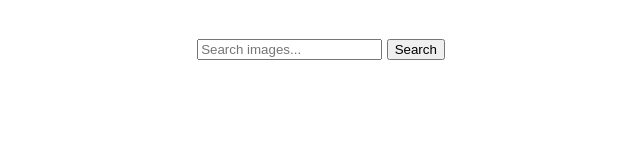
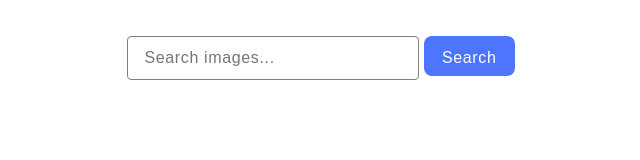
Before and after one commit to Kuzkoviy/goit-js-hw-12, a website built with Vite: page src/index.html in a window 1280 px wide. Shown: the whole page, without its empty margins (319-959 px from the left). Built offline with nearby package versions, Linux system fonts and the light colour scheme; what simplelightbox would draw is missing.

Commit message:
btn fixed

```diff
--- a/src/css/styles.css
+++ b/src/css/styles.css
@@ -188,3 +188,48 @@ color: #2e2f42;
     align-items: center;
     justify-content: center;
   }
+
+  .input {
+    font-family: 'Montserrat', sans-serif;
+  font-weight: 400;
+  font-size: 16px;
+  line-height: 1.5;
+  letter-spacing: 0.04em;
+  color: #808080;
+
+  width: 272px;
+  height: 40px;
+  padding-left: 16px;
+  outline: transparent;
+  border-radius: 4px;
+  border: 1px solid #808080;
+
+  &:hover {
+    border: 1px solid black;
+  }
+
+  &:focus {
+    border-color: #4e75ff;
+  }
+  }
+
+
+  .startBtn {
+    font-family: 'Montserrat', sans-serif;
+    font-weight: 500;
+    font-size: 16px;
+    line-height: 1.5;
+    letter-spacing: 0.04em;
+    color: #fff;
+
+    /* display: block; */
+    border-color: transparent;
+    border-radius: 8px;
+    padding: 8px 16px;
+    height: 40px;
+    background-color: #4e75ff;
+
+    &:hover {
+      background-color: #6c8cff;
+    }
+  }
--- a/src/index.html
+++ b/src/index.html
@@ -12,7 +12,7 @@
       <div class="container">
        <form class="search-form js-search-form">
           <div class="search">
-            <input type="text" class="input"   name="searchKeyword" placeholder="Search images..." id="datetime-picker" />
+            <input type="text" class="input"   name="searchKeyword" placeholder="Search images..."/>
             <button type="submit" class="startBtn s-submit-btn">Search</button>
           </div>
         </form>
```
